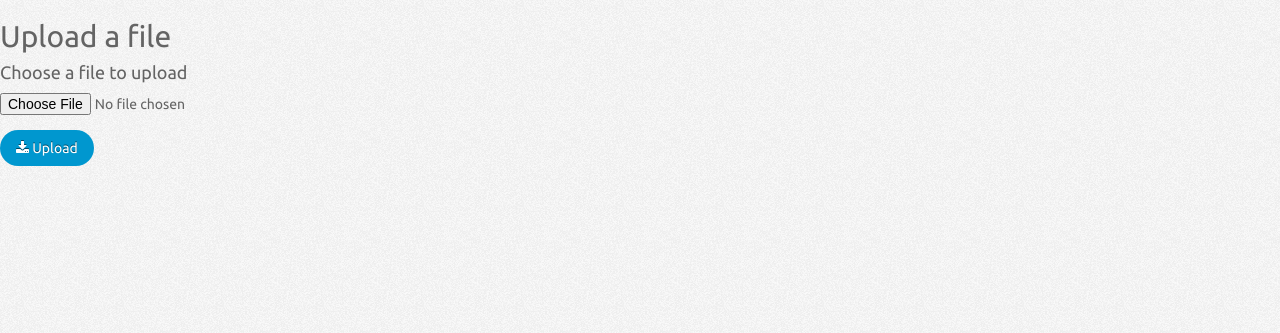
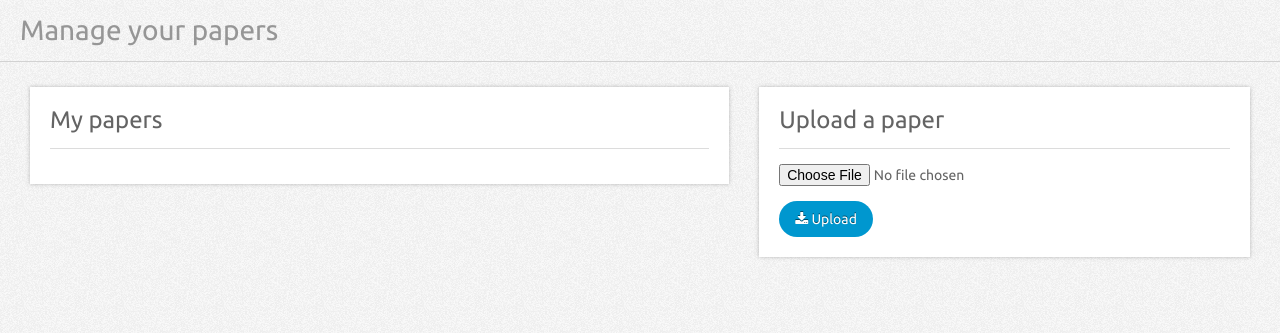
Before and after one commit to gaoyuankidult/Keyword-APP, a Python web app: template src/templates/upload-files.html in a window 1280 px wide. Shown: the top 333 px of the page. Run offline with Jinja, Linux system fonts and the light colour scheme; the template is opened without the code that fills it, so the values that code supplies are empty; some libraries are stand-ins or nearby versions.

Commit message:
user page

```diff
--- a/src/static/css/site.css
+++ b/src/static/css/site.css
@@ -13,7 +13,9 @@ body{
 	border-radius: 0px;
 	padding: 4px 8px;
 }
-
+a, a:hover{
+	color: #0097CF;
+}
 .popover{
 	border-radius: 0px;
 	-moz-box-shadow: 0 0 5px rgba(0,0,0,.2);
@@ -27,6 +29,7 @@ body{
 	background-color: white;
 	border-bottom: 1px solid rgb(220,220,220);
 }
+
 h2.text-muted{
 	color: rgb(150,150,150);
 }
@@ -453,7 +456,7 @@ ul.bars .bar .bar-body{
 	width: 730px; height: 730px;
 	margin: 60px 0px 40px 0px;
 }
-#keywords-container h2, #chart-container h2{
+#keywords-container h2, #chart-container h2, h2.page-title{
 	border-bottom: 1px solid rgb(210,210,210);
 	color: rgb(150,150,150);
 	margin: 0px 0px 25px 0px;
@@ -690,13 +693,27 @@ ul.vertical-nav ul > li:first-child > a{
 	background-color: #2f9c48;
 	color: white;
 }
+#paper-container{
+}
+.box{
+	background-color: white;
+	padding: 20px;
+	box-shadow: 0px 0px 4px rgba(0,0,0,.25);
+}
+.box h3{
+	border-bottom: 1px solid #DCDCDC;
+	padding-bottom: 15px;
+	margin: 0px 0px 15px 0px
+}
 .btn-blue{
 	background-color: #0097cf;
 	color: white;
+	border: 0px none;
 }
 .btn-blue:hover{
 	background-color: #0088ba;
 	color: white;
+	border: 0px none;
 }
 .btn-rounded{
 	border-radius: 18px;
--- /dev/null
+++ b/src/static/js/app/user_app.js
@@ -0,0 +1,10 @@
+var UserApp = angular.module('UserApp', []);
+
+UserApp.controller('PaperController', ['$scope', '$http', function($scope, $http){
+	$http({
+		method: 'GET',
+		url: '/user_papers'
+	}).success(function(papers){
+		$scope.papers = papers.files;
+	});
+}]);
--- a/src/templates/upload-files.html
+++ b/src/templates/upload-files.html
@@ -9,14 +9,27 @@
 
 		<script src="static/js/jquery.js"></script>
 		<script src="static/js/jquery-ui.min.js"></script>
+		<script src="static/js/angular.js"></script>
+		<script src="static/js/app/user_app.js"></script>
 		<script src="static/bootstrap/js/bootstrap.min.js"></script>
 	</head>
-	<body>
+	<body ng-app="UserApp">
 		<h2 class="page-title">
-			Upload a file
+			Manage your papers
 		</h2>
+		<div class="papers-container" ng-controller="PaperController">
+			<div class="row" style="margin: 15px">
+				<div class="col-md-7">
 					<div class="box">
-			<h4 style="margin-top: 0px">Choose a file to upload</h4>
+						<h3>My papers</h3>
+						<ul class="fa-ul">
+							<li ng-repeat="paper in papers"><i class="fa fa-li fa-file text-muted"></i> <a href="{{paper.url}}">{{paper.name}}</a></li>
+						</ul>
+					</div>
+				</div>
+				<div class="col-md-5">
+					<div class="box">
+						<h3>Upload a paper</h3>
 						<form method="POST" action="/paper_upload" style="margin-bottom: 0px">
 							<div class="form-group">
 								<input type="file" name="file">
@@ -26,5 +39,8 @@
 							</div>
 						</form>
 					</div>
+				</div>
+			</div>
+		</div>
 	</body>
 </html>
```
Lines whose indentation alone changed are shown as unchanged.
